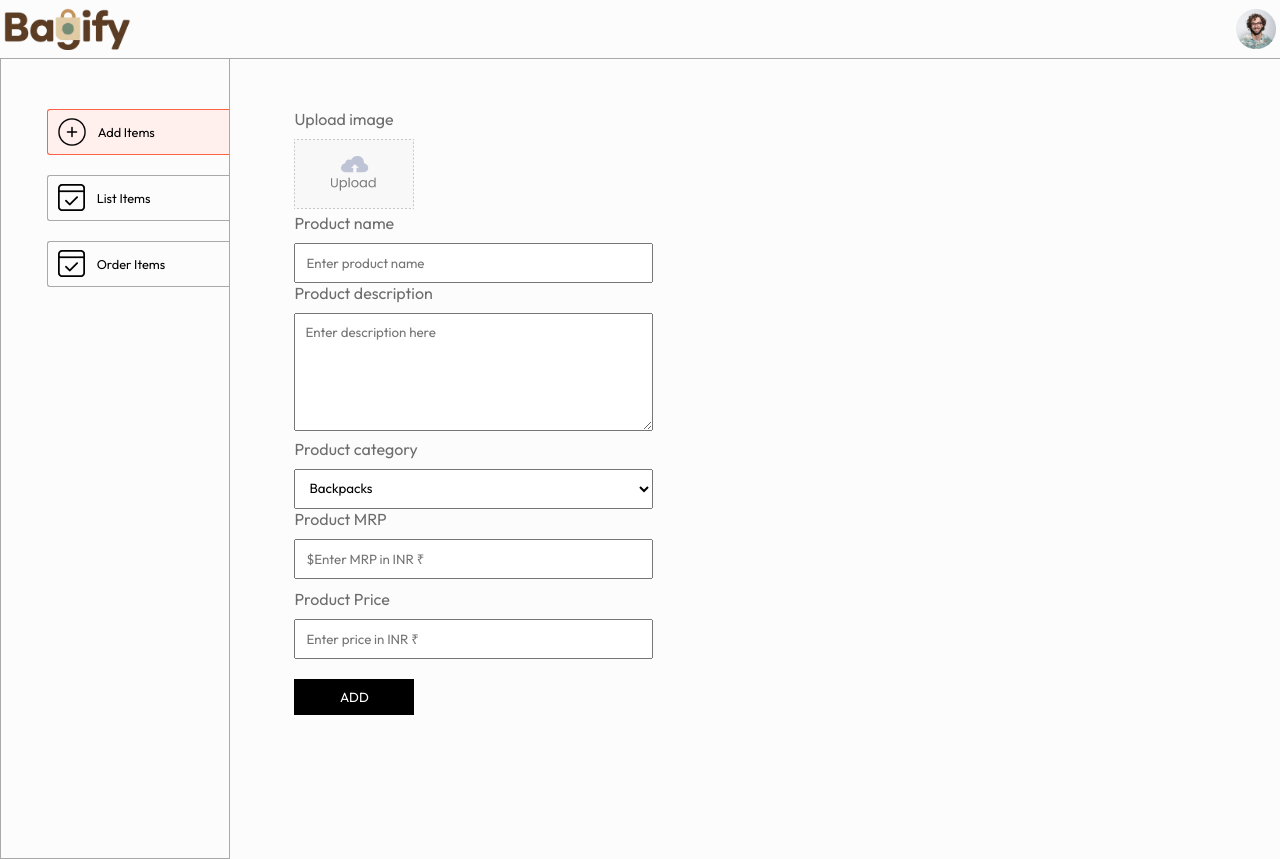
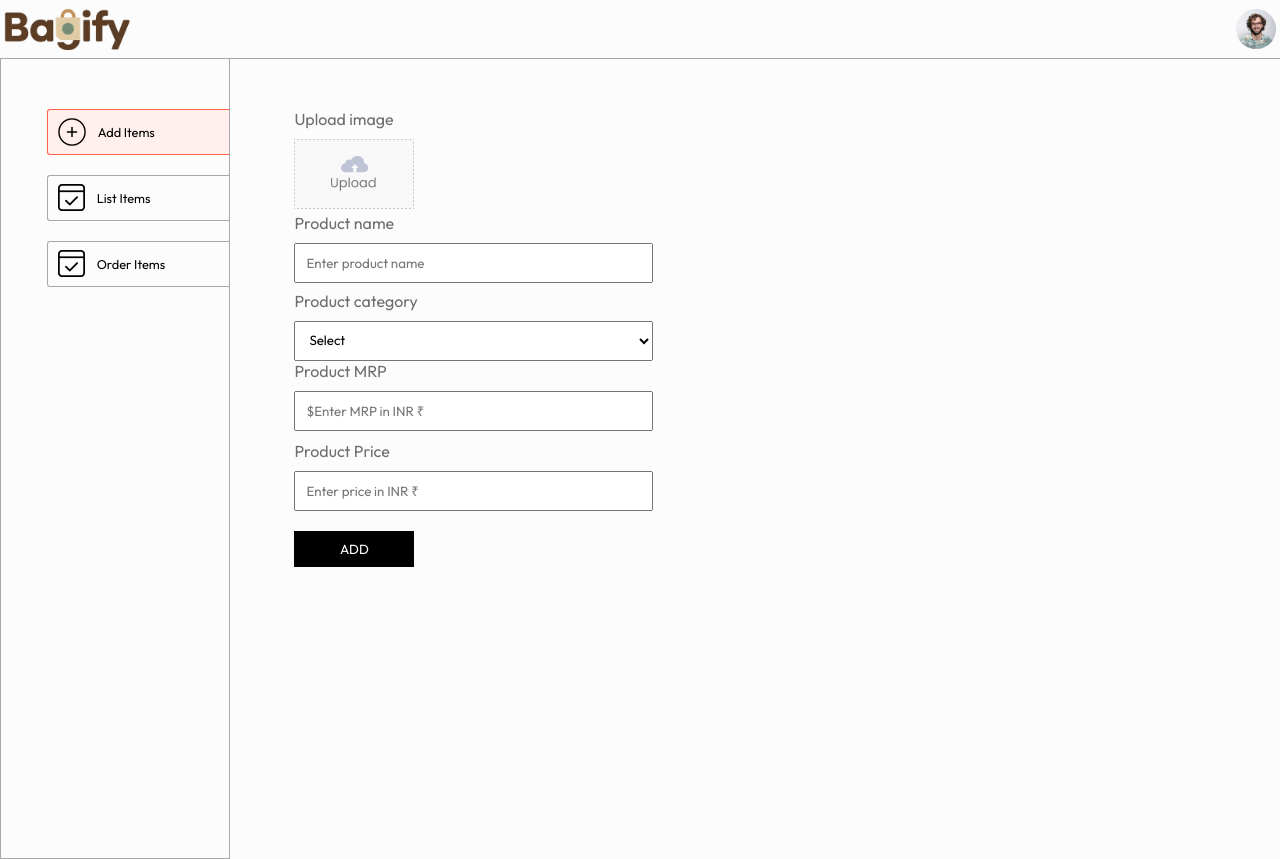
Before and after one commit to arbazzkhann/MERN-Bag-Selling-Project, a React (Vite) app in the folder admin/: page /add in a window 1280 px wide. Built offline with nearby package versions, Linux system fonts and the light colour scheme.

Commit message:
Removing desc from form data

```diff
--- a/admin/src/pages/Add/Add.jsx
+++ b/admin/src/pages/Add/Add.jsx
@@ -8,10 +8,9 @@ const Add = ({url}) => {
     const [ image, setImage ] = useState(false);
     const [ data, setData ] = useState({
         name: "",
-        description: "",
         mrp: "",
         price: "",
-        category: "Salad"
+        category: ""
     });
 
     const onChangeHandler = (e) => {
@@ -27,7 +26,6 @@ const Add = ({url}) => {
 
         const formData = new FormData();
         formData.append('name', data.name);
-        formData.append('description', data.description);
         formData.append('mrp', Number(data.mrp));
         formData.append('price', Number(data.price));
         formData.append('category', data.category);
@@ -39,7 +37,6 @@ const Add = ({url}) => {
         if(response.data.success) {
             setData({
                 name: "",
-                description: "",
                 mrp: "",
                 price: "",
                 category: "Backpacks"
@@ -67,21 +64,21 @@ const Add = ({url}) => {
                 <p>Product name</p>
                 <input onChange={onChangeHandler} value={data.name} type="text" name="name" placeholder="Enter product name" />
             </div>
-            <div className="add-product-description flex-col">
+            {/* <div className="add-product-description flex-col">
                 <p>Product description</p>
                 <textarea onChange={onChangeHandler} value={data.description} name="description" rows="6" placeholder='Enter description here'></textarea>
-            </div>
+            </div> */}
             <div className="add-category-price">
                 <div className="add-category flex-col">
                     <p>Product category</p>
-                    <select onChange={onChangeHandler} value={data.category} name="category">
+                    <select onChange={onChangeHandler} value={data.category} name="category" required>
+                        <option value="" disabled selected>Select</option>
                         <option value="Backpacks">Backpacks</option>
                         <option value="Handbags">Handbags</option>
                         <option value="Laptop Bags">Laptop Bags</option>
                         <option value="Travel Bags">Travel Bags</option>
                         <option value="GYM Bags">GYM Bags</option>
                         <option value="School Bags">School Bags</option>
-                        <option value="Brief Cases">Brief Cases</option>
                         <option value="Camera Bags">Camera Bags</option>
                     </select>
                 </div>
```
